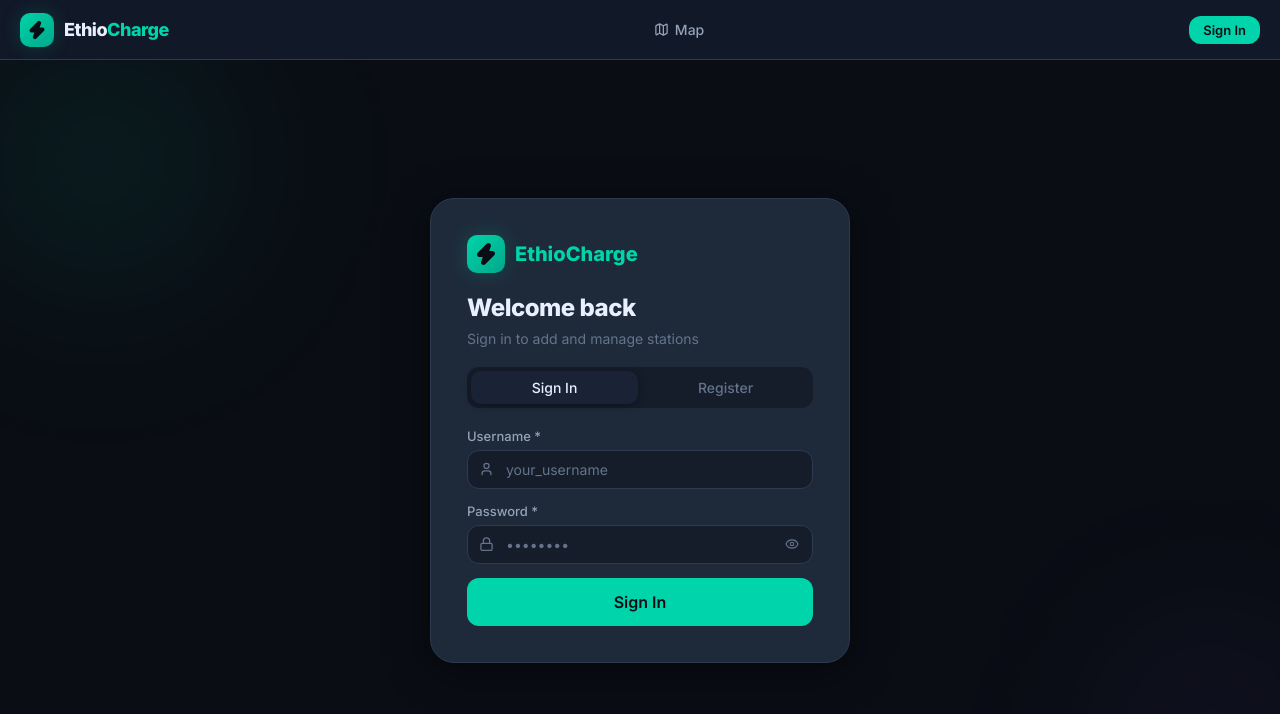
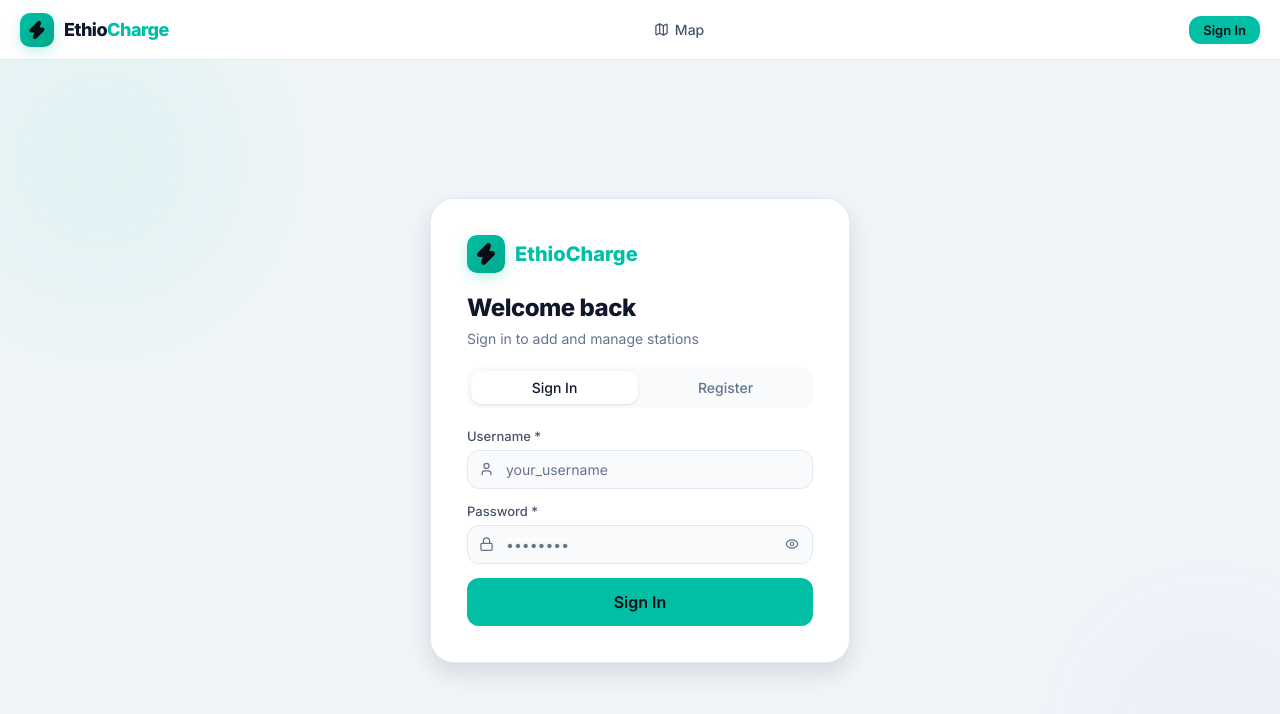
Before and after one commit to nahom1011/EthioCharge, a React (Vite) app in the folder frontend/: page /auth in a window 1280 px wide. Shown: the top 714 px of the page. Built offline with nearby package versions, Linux system fonts and the light colour scheme.

Commit message:
feat: implement global CSS design system and base component styles

```diff
--- a/frontend/src/index.css
+++ b/frontend/src/index.css
@@ -12,40 +12,40 @@
 }
 
 :root {
-  /* Color Palette */
-  --bg-base:        #0a0d14;
-  --bg-surface:     #111827;
-  --bg-elevated:    #1a2235;
-  --bg-card:        #1e2a3a;
-  --bg-input:       #151c2a;
+  /* Color Palette — Premium Light Theme */
+  --bg-base:        #f1f5f9;
+  --bg-surface:     #ffffff;
+  --bg-elevated:    #ffffff;
+  --bg-card:        #ffffff;
+  --bg-input:       #f8fafc;
 
-  --border:         #2d3a50;
-  --border-light:   #3d4f6a;
+  --border:         #e2e8f0;
+  --border-light:   #cbd5e1;
 
-  --text-primary:   #e8f0fe;
-  --text-secondary: #94a3b8;
+  --text-primary:   #0f172a;
+  --text-secondary: #475569;
   --text-muted:     #64748b;
 
-  --teal:           #00d4aa;
-  --teal-dim:       #00a88a;
-  --teal-glow:      rgba(0, 212, 170, 0.15);
-  --amber:          #f59e0b;
-  --amber-dim:      #d97706;
-  --red:            #ef4444;
-  --blue:           #3b82f6;
-  --purple:         #8b5cf6;
+  --teal:           #00bfa5; /* Slightly adjusted for light background */
+  --teal-dim:       #009688;
+  --teal-glow:      rgba(0, 191, 165, 0.1);
+  --amber:          #d97706;
+  --amber-dim:      #b45309;
+  --red:            #dc2626;
+  --blue:           #2563eb;
+  --purple:         #7c3aed;
 
   /* Station type colors */
-  --ev-color:       #00d4aa;
-  --fuel-color:     #f59e0b;
-  --garage-color:   #8b5cf6;
-  --carwash-color:  #3b82f6;
-  --service-color:  #ec4899;
+  --ev-color:       #00bfa5;
+  --fuel-color:     #d97706;
+  --garage-color:   #7c3aed;
+  --carwash-color:  #2563eb;
+  --service-color:  #db2777;
 
   /* Status colors */
-  --status-available: #22c55e;
-  --status-busy:      #f59e0b;
-  --status-offline:   #ef4444;
+  --status-available: #16a34a;
+  --status-busy:      #d97706;
+  --status-offline:   #dc2626;
 
   /* Spacing */
   --radius-sm:   8px;
@@ -54,10 +54,10 @@
   --radius-xl:   24px;
 
   /* Shadows */
-  --shadow-sm:   0 2px 8px rgba(0,0,0,0.3);
-  --shadow-md:   0 4px 20px rgba(0,0,0,0.4);
-  --shadow-lg:   0 8px 40px rgba(0,0,0,0.5);
-  --shadow-teal: 0 0 20px rgba(0, 212, 170, 0.2);
+  --shadow-sm:   0 1px 3px rgba(0,0,0,0.1);
+  --shadow-md:   0 4px 12px rgba(0,0,0,0.08);
+  --shadow-lg:   0 10px 25px rgba(0,0,0,0.12);
+  --shadow-teal: 0 4px 14px rgba(0, 191, 165, 0.25);
 
   /* Transitions */
   --transition: 0.2s cubic-bezier(0.4, 0, 0.2, 1);
@@ -212,27 +212,27 @@ select.input option { background: var(--bg-card); }
 
 /* ── Leaflet overrides ── */
 .leaflet-container {
-  background: #0d1117 !important;
+  background: #f1f5f9 !important;
   font-family: inherit;
 }
 .leaflet-popup-content-wrapper {
-  background: var(--bg-elevated) !important;
+  background: var(--bg-surface) !important;
   color: var(--text-primary) !important;
-  border: 1px solid var(--border) !important;
+  border: none !important;
   border-radius: var(--radius-md) !important;
   box-shadow: var(--shadow-lg) !important;
 }
-.leaflet-popup-tip { background: var(--bg-elevated) !important; }
+.leaflet-popup-tip { background: var(--bg-surface) !important; }
 .leaflet-control-zoom a {
-  background: var(--bg-elevated) !important;
+  background: var(--bg-surface) !important;
   color: var(--text-primary) !important;
   border-color: var(--border) !important;
 }
 .leaflet-control-zoom a:hover {
-  background: var(--bg-card) !important;
+  background: var(--bg-base) !important;
 }
 .leaflet-control-attribution {
-  background: rgba(10,13,20,0.8) !important;
+  background: rgba(255,255,255,0.8) !important;
   color: var(--text-muted) !important;
 }
 
```
